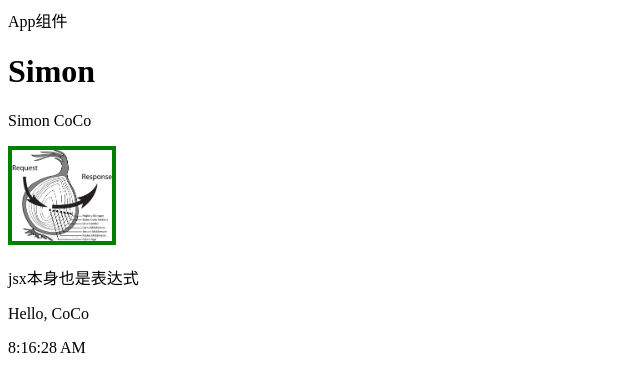
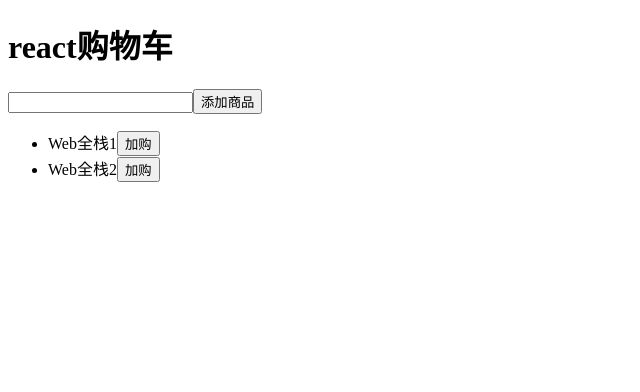
Before and after one commit to simon9124/kaikeba, a React (Create React App) app in the folder react01/: page / in a window 1280 px wide. Shown: the top 392 px of the page, without its empty margins (0-640 px from the left). Built offline with nearby package versions, Linux system fonts and the light colour scheme.

Commit message:
生命周期组件 & 购物车组件

```diff
--- /dev/null
+++ b/react01/src/CartSample.js
@@ -0,0 +1,134 @@
+import React, { Component } from 'react'
+
+function Cart(props) {
+  return (
+    <table>
+      <tbody>
+        {props.data.map(d => (
+          <tr key={d.text}>
+            <td>{d.text}</td>
+            <td>
+              <button onClick={() => props.minusCount(d)}>-</button>
+              {d.count}
+              <button onClick={() => props.addCount(d)}>+</button>
+            </td>
+            <td>￥{d.price * d.count}</td>
+          </tr>
+        ))}
+      </tbody>
+    </table>
+  )
+}
+
+export default class CartSample extends Component {
+  constructor(props) {
+    super(props)
+    this.state = {
+      goods: [
+        { id: 1, text: 'Web全栈1', price: 666 },
+        { id: 2, text: 'Web全栈2', price: 777 }
+      ],
+      text: '', // 商品名
+      cart: []
+    }
+
+    // 回调写法1
+    // this.addGood=this.addGood.bind(this)
+  }
+
+  // 回调写法2：用箭头函数(或在事件里用箭头函数)
+  addGood() {
+    this.setState(
+      prevState => ({
+        goods: [
+          ...prevState.goods,
+          {
+            id: 3,
+            text: prevState.text,
+            price: 666
+          }
+        ]
+      }),
+      () => {
+        console.log(this.state.goods)
+      }
+    )
+  }
+
+  // 添加到购物车
+  addToCart(good) {
+    const newCart = [...this.state.cart]
+    const idx = newCart.findIndex(c => c.text === good.text)
+    const item = newCart[idx]
+    if (item) {
+      newCart.splice(idx, 1, { ...item, count: item.count + 1 })
+    } else {
+      newCart.push({ ...good, count: 1 })
+    }
+    this.setState({ cart: newCart })
+  }
+
+  // +1
+  addCount = item => {
+    const newCart = [...this.state.cart]
+    const idx = newCart.findIndex(c => c.text === item.text)
+    newCart.splice(idx, 1, { ...item, count: item.count + 1 })
+    this.setState({ cart: newCart })
+  }
+
+  // -1
+  minusCount = item => {
+    const newCart = [...this.state.cart]
+    const idx = newCart.findIndex(c => c.text === item.text)
+    if (item.count > 1) {
+      newCart.splice(idx, 1, { ...item, count: item.count - 1 })
+    } else {
+      newCart.splice(idx, 1)
+    }
+    this.setState({ cart: newCart })
+  }
+
+  textChange(e) {
+    this.setState({
+      text: e.target.value
+    })
+  }
+
+  render() {
+    const title = this.props.title ? <h1>{this.props.title}</h1> : null
+    // 循环：将js对象数组转换为jsx数组
+    const goods = this.state.goods.map(good => (
+      <li key={good.id}>
+        {good.text}
+        <button onClick={() => this.addToCart(good)}>加购</button>
+      </li>
+    ))
+
+    return (
+      <div>
+        {/* 条件语句 */}
+        {title}
+
+        {/* 添加商品 */}
+        <div>
+          <input
+            type="text"
+            value={this.state.text}
+            onChange={e => this.textChange(e)}
+          />
+          <button onClick={() => this.addGood()}>添加商品</button>
+        </div>
+
+        {/* 列表渲染 */}
+        <ul>{goods}</ul>
+
+        {/* 购物车 */}
+        <Cart
+          data={this.state.cart}
+          addCount={this.addCount}
+          minusCount={this.minusCount}
+        />
+      </div>
+    )
+  }
+}
```
Also changed, not shown: react01/src/Lifecycle.js (+63 -0 lines), react01/src/index.js (+6 -12 lines).
